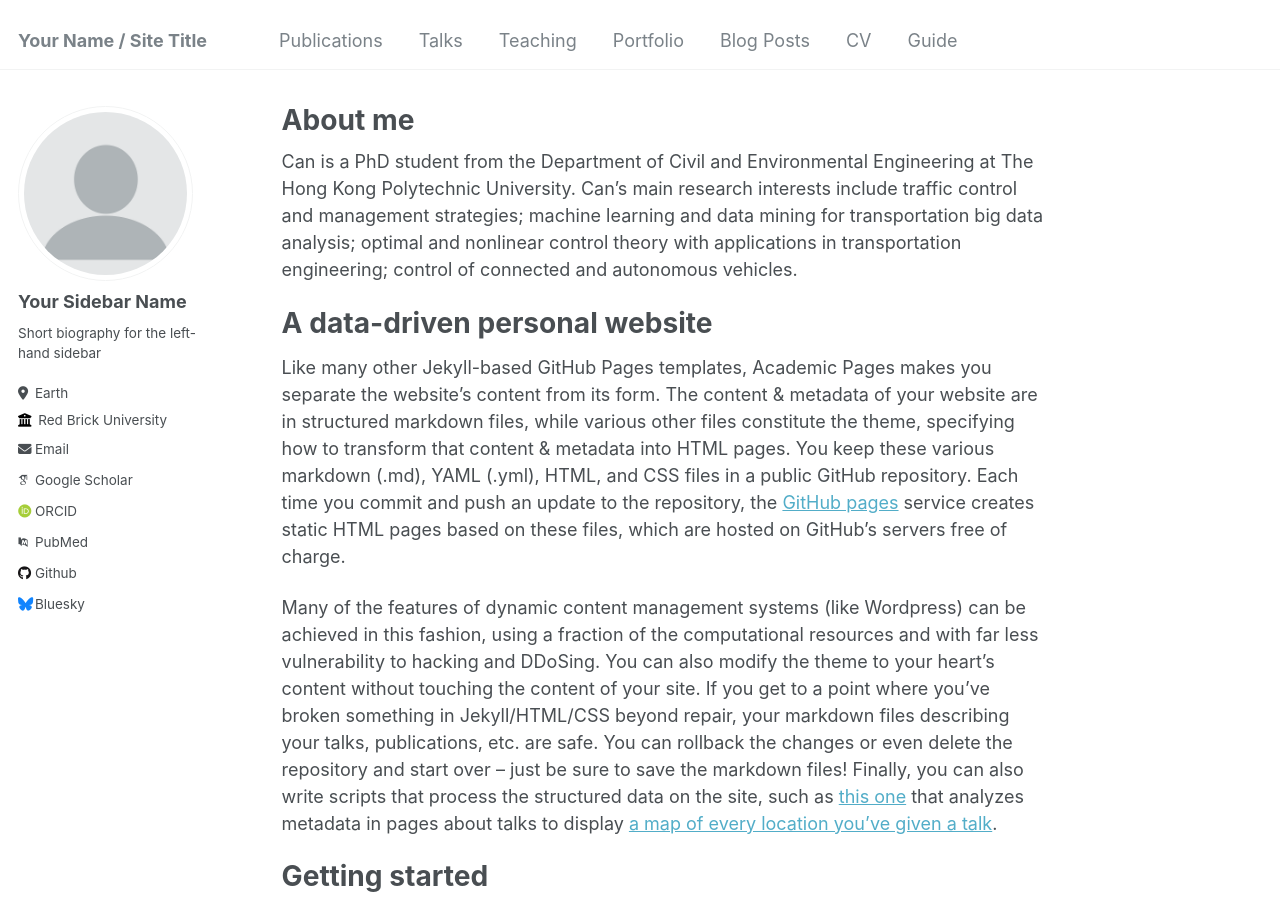
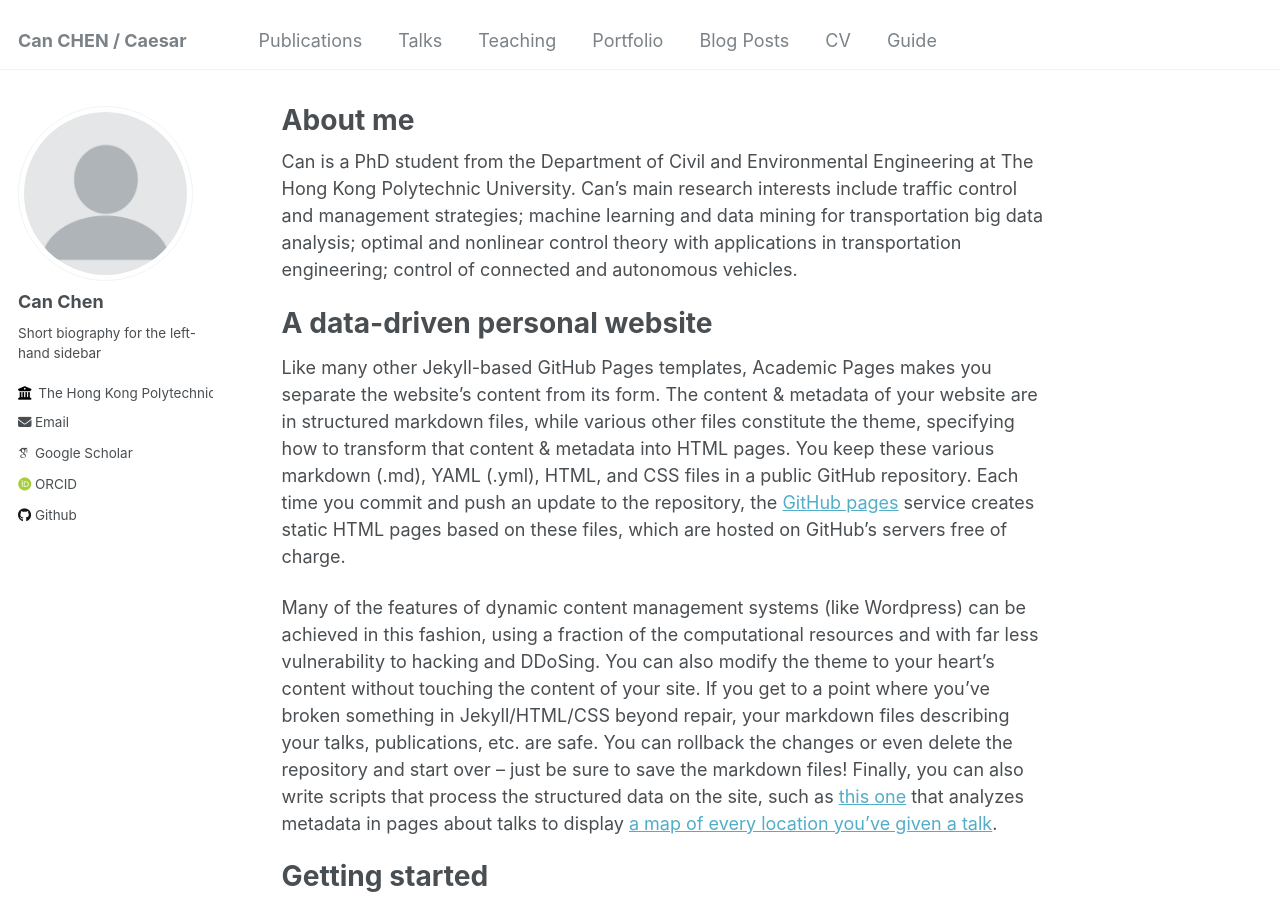
Before and after one commit to CanChen-Caesar/CanChen-Caesar.github.io, a Jekyll site: the page built from _pages/about.md, in a window 1280 px wide and 900 px high. Built offline with Jekyll 4.4.1, drawn with Linux system fonts in a browser that asks for light colours; some web fonts are replaced.

Commit message:
Update _config.yml

```diff
--- a/_config.yml
+++ b/_config.yml
@@ -8,7 +8,7 @@
 
 # Basic Site Settings
 locale                   : "en-US"
-title                    : "Your Name / Site Title"
+title                    : "Can CHEN / Caesar"
 title_separator          : "-"
 name                     : &name "Your Name"
 description              : &description "personal description"
@@ -22,32 +22,32 @@ repository               : "academicpages/academicpages.github.io"
 author:
   # Biographic information
   avatar           : "profile.png"
-  name             : "Your Sidebar Name"
+  name             : "Can Chen"
   pronouns         : # example: "she/her"
   bio              : "Short biography for the left-hand sidebar"
-  location         : "Earth"
-  employer         : "Red Brick University"
+  # location         : "Earth"
+  employer         : "The Hong Kong Polytechnic University"
   uri              : # URL
-  email            : "none@example.org"
+  email            : "can-caesar.chen@connect.polyu.hk"
 
   # Academic websites
   arxiv            : # URL - Update with the correct link to your profile
-  googlescholar    : "https://scholar.google.com/citations?user=MoqnOmIAAAAJ&hl=en"
+  googlescholar    : "https://scholar.google.com/citations?hl=en&user=MoqnOmIAAAAJ"
   impactstory      : # URL
   orcid            : "https://orcid.org/0000-0003-4578-0453"
-  pubmed           : "https://www.ncbi.nlm.nih.gov/pubmed/?term=john+snow"
+  # pubmed           : "https://www.ncbi.nlm.nih.gov/pubmed/?term=john+snow"
   researchgate     : # URL
 
   # Repositories and software development
   bitbucket        : # Username - Update with your username on the site
   codepen          : # Username
   dribbble         : # Username
-  github           : "academicpages"
+  github           : "CanChen-Caesar"
   kaggle           : # Username
   stackoverflow    : # User number or user number and name (i.e., use "1" or "1/jeff-atwood")
 
   # Social media
-  bluesky          : "bsky.app" # Replace this with you Bluesky username
+  # bluesky          : "bsky.app" # Replace this with you Bluesky username
   facebook         : # Username
   flickr           : # Username
   foursquare       : # Username
```
